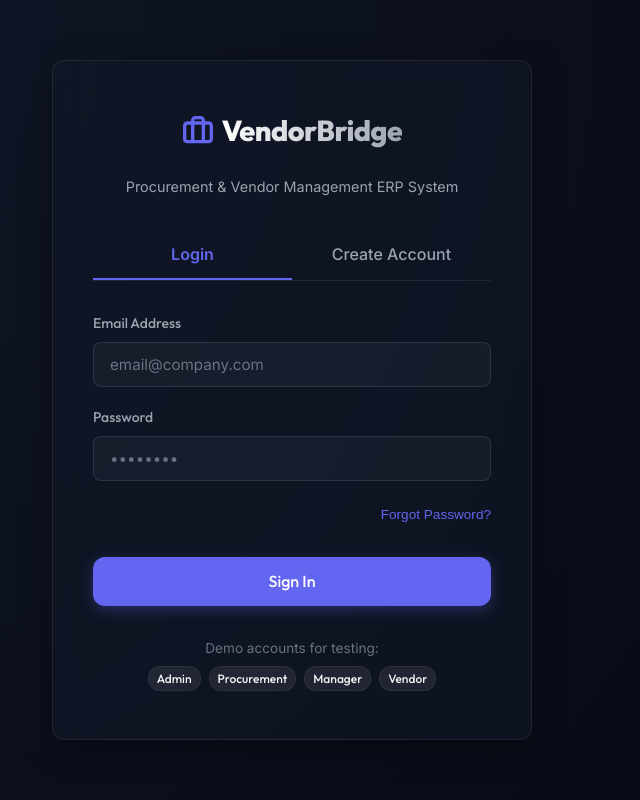
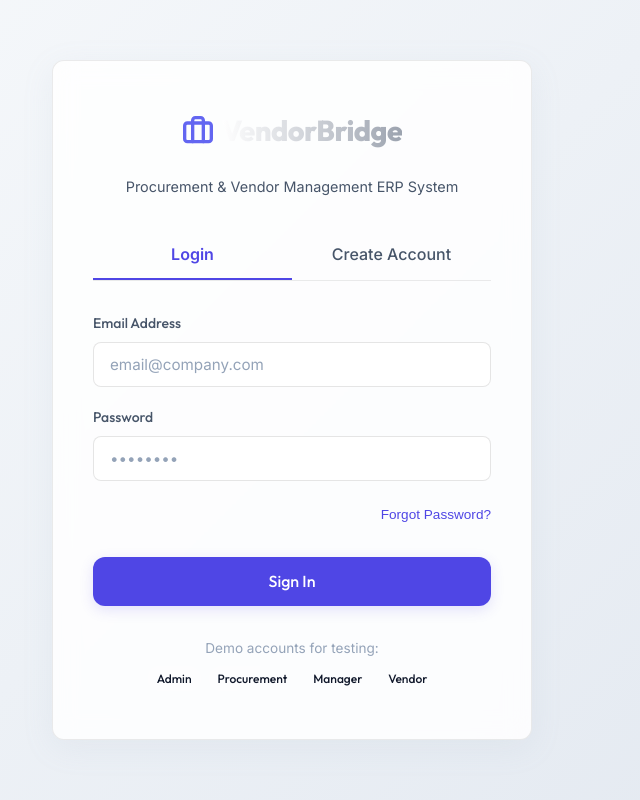
Before and after one commit to mehul8825/VendorBridge, a React (Vite) app in the folder frontend/: page / in a window 1280 px wide. Shown: the whole page, without its empty margins (348-988 px from the left). Built offline with nearby package versions, Linux system fonts and the light colour scheme.

Commit message:
fix(frontend): resolve Dashboard strict mode render crash and default theme to light mode

```diff
--- a/frontend/src/App.jsx
+++ b/frontend/src/App.jsx
@@ -18,7 +18,7 @@ export default function App() {
   const [user, setUser] = useState(null);
   const [activeTab, setActiveTab] = useState('dashboard');
   const [comparisonRfqId, setComparisonRfqId] = useState(null);
-  const [isLightTheme, setIsLightTheme] = useState(false);
+  const [isDarkTheme, setIsDarkTheme] = useState(false);
 
   // Notifications
   const [notifications, setNotifications] = useState([]);
@@ -84,12 +84,12 @@ export default function App() {
   };
 
   const toggleTheme = () => {
-    setIsLightTheme(prev => {
+    setIsDarkTheme(prev => {
       const next = !prev;
       if (next) {
-        document.body.classList.add('light-theme');
+        document.body.classList.add('dark-theme');
       } else {
-        document.body.classList.remove('light-theme');
+        document.body.classList.remove('dark-theme');
       }
       return next;
     });
@@ -162,9 +162,9 @@ export default function App() {
             onClick={toggleTheme}
             className="btn btn-secondary"
             style={{ borderRadius: '50%', padding: '0.6rem', width: '38px', height: '38px' }}
-            title={isLightTheme ? "Switch to Dark Theme" : "Switch to Light Theme"}
+            title={isDarkTheme ? "Switch to Light Theme" : "Switch to Dark Theme"}
           >
-            {isLightTheme ? <Moon size={18} /> : <Sun size={18} />}
+            {isDarkTheme ? <Sun size={18} /> : <Moon size={18} />}
           </button>
 
           {/* Notifications Center */}
--- a/frontend/src/index.css
+++ b/frontend/src/index.css
@@ -1,38 +1,38 @@
 /* --- VendorBridge Global Styling & Premium Design System --- */
 
 :root {
-  /* HSL Color Palette (Dark Theme / Glassmorphism) */
-  --bg-color: #0b0f19;
-  --bg-gradient: radial-gradient(circle at 50% 50%, #111827 0%, #080c14 100%);
-  --panel-bg: rgba(17, 24, 39, 0.65);
-  --panel-border: rgba(255, 255, 255, 0.08);
-  --panel-glow: 0 8px 32px 0 rgba(0, 0, 0, 0.37);
+  /* HSL Color Palette (Light Theme / Glassmorphism) */
+  --bg-color: #f8fafc;
+  --bg-gradient: linear-gradient(135deg, #f8fafc 0%, #e2e8f0 100%);
+  --panel-bg: rgba(255, 255, 255, 0.85);
+  --panel-border: rgba(0, 0, 0, 0.08);
+  --panel-glow: 0 8px 32px 0 rgba(148, 163, 184, 0.1);
   --backdrop-blur: blur(12px);
 
-  /* Primary Accent: Royal Indigo */
-  --primary: #6366f1;
-  --primary-hover: #4f46e5;
-  --primary-glow: rgba(99, 102, 241, 0.3);
+  /* Primary Accent: Indigo */
+  --primary: #4f46e5;
+  --primary-hover: #4338ca;
+  --primary-glow: rgba(79, 70, 229, 0.15);
 
   /* Feedback Colors */
   --success: #10b981;
-  --success-glow: rgba(16, 185, 129, 0.2);
+  --success-glow: rgba(16, 185, 129, 0.15);
   --warning: #f59e0b;
-  --warning-glow: rgba(245, 158, 11, 0.2);
+  --warning-glow: rgba(245, 158, 11, 0.15);
   --error: #f43f5e;
-  --error-glow: rgba(244, 63, 94, 0.2);
+  --error-glow: rgba(244, 63, 94, 0.15);
   --info: #06b6d4;
-  --info-glow: rgba(6, 182, 212, 0.2);
+  --info-glow: rgba(6, 182, 212, 0.15);
 
   /* Typography Colors */
-  --text-main: #f3f4f6;
-  --text-secondary: #9ca3af;
-  --text-muted: #6b7280;
+  --text-main: #0f172a;
+  --text-secondary: #475569;
+  --text-muted: #94a3b8;
 
   /* Input Fields */
-  --input-bg: rgba(31, 41, 55, 0.5);
-  --input-border: rgba(255, 255, 255, 0.1);
-  --input-focus: #6366f1;
+  --input-bg: rgba(255, 255, 255, 0.9);
+  --input-border: rgba(0, 0, 0, 0.1);
+  --input-focus: #4f46e5;
 
   --font-sans: 'Inter', sans-serif;
   --font-heading: 'Outfit', sans-serif;
@@ -41,20 +41,25 @@
   --border-radius: 12px;
 }
 
-/* Light Theme Overrides (if toggled) */
-.light-theme {
-  --bg-color: #f3f4f6;
-  --bg-gradient: radial-gradient(circle at 50% 50%, #f9fafb 0%, #e5e7eb 100%);
-  --panel-bg: rgba(255, 255, 255, 0.8);
-  --panel-border: rgba(0, 0, 0, 0.08);
-  --panel-glow: 0 8px 32px 0 rgba(31, 41, 55, 0.08);
+/* Dark Theme Overrides (if toggled) */
+.dark-theme {
+  --bg-color: #0b0f19;
+  --bg-gradient: radial-gradient(circle at 50% 50%, #111827 0%, #080c14 100%);
+  --panel-bg: rgba(17, 24, 39, 0.7);
+  --panel-border: rgba(255, 255, 255, 0.08);
+  --panel-glow: 0 8px 32px 0 rgba(0, 0, 0, 0.37);
 
-  --text-main: #111827;
-  --text-secondary: #4b5563;
-  --text-muted: #9ca3af;
+  --primary: #6366f1;
+  --primary-hover: #4f46e5;
+  --primary-glow: rgba(99, 102, 241, 0.3);
 
-  --input-bg: rgba(255, 255, 255, 0.9);
-  --input-border: rgba(0, 0, 0, 0.12);
+  --text-main: #f3f4f6;
+  --text-secondary: #9ca3af;
+  --text-muted: #6b7280;
+
+  --input-bg: rgba(31, 41, 55, 0.5);
+  --input-border: rgba(255, 255, 255, 0.1);
+  --input-focus: #6366f1;
 }
 
 /* Base Styles */
@@ -234,7 +239,7 @@ h1, h2, h3, h4, h5, h6 {
 /* Navigation Sidebar */
 .sidebar {
   width: 280px;
-  background: rgba(10, 15, 26, 0.8);
+  background: var(--panel-bg);
   border-right: 1px solid var(--panel-border);
   display: flex;
   flex-direction: column;
@@ -430,7 +435,7 @@ h1, h2, h3, h4, h5, h6 {
   align-items: center;
   justify-content: center;
   padding: 2rem;
-  background: radial-gradient(circle at top left, #121829 0%, #060913 100%);
+  background: var(--bg-gradient);
 }
 
 .auth-card {
--- a/frontend/src/pages/Dashboard.jsx
+++ b/frontend/src/pages/Dashboard.jsx
@@ -172,7 +172,7 @@ export default function Dashboard({ user, setActiveTab, setComparisonRfqId }) {
             <div key={idx} style={{ display: 'flex', alignItems: 'center', gap: '0.5rem', fontSize: '0.8rem' }}>
               <span style={{ width: '10px', height: '10px', borderRadius: '50%', background: colors[idx % colors.length] }} />
               <span style={{ color: 'var(--text-secondary)' }}>{item.name}:</span>
-              <span style={{ fontWeight: '600' }}>{item.value} ({Math.round(percentage = (item.value/total)*100)}%)</span>
+              <span style={{ fontWeight: '600' }}>{item.value} ({Math.round((item.value / total) * 100)}%)</span>
             </div>
           ))}
         </div>
```
